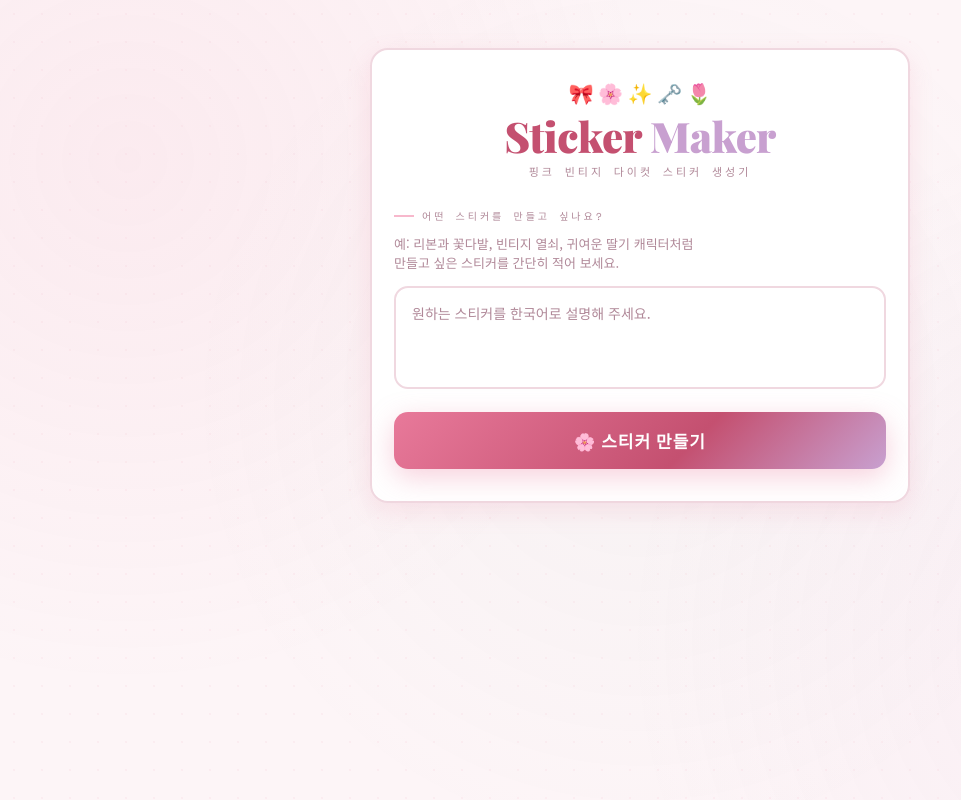
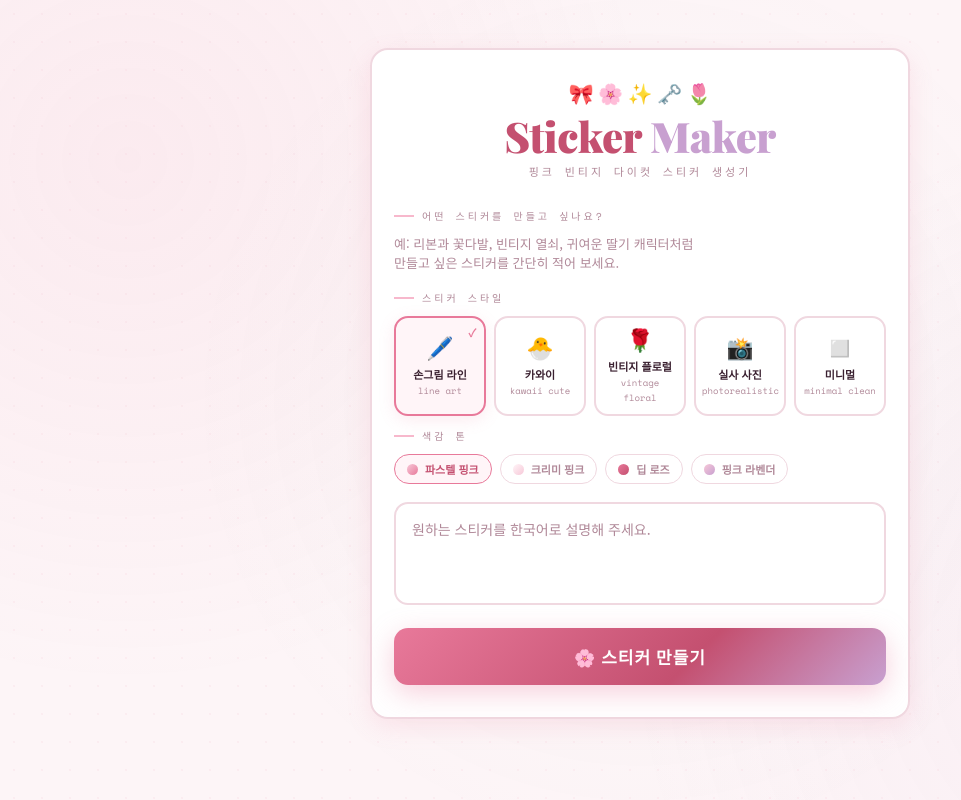
Before and after one commit to supeaichoi-lgtm/sticker-app, a React (Vite) app: page / in a window 1280 px wide. Shown: the whole page, without its empty margins (0-961 px from the left). Built offline with nearby package versions, Linux system fonts and the light colour scheme.

Commit message:
Add style and color selection

```diff
--- a/src/App.tsx
+++ b/src/App.tsx
@@ -5,10 +5,34 @@ type StickerResponse = {
 };
 
 export const App: React.FC = () => {
+  const [selectedStyles, setSelectedStyles] = useState<string[]>(['line art']);
+  const [selectedColors, setSelectedColors] = useState<string[]>([
+    'soft pastel pink and rose tones, blush pink, dusty rose',
+  ]);
   const [prompt, setPrompt] = useState('');
   const [image, setImage] = useState<string | null>(null);
   const [loading, setLoading] = useState(false);
   const [error, setError] = useState<string | null>(null);
+
+  const toggleStyle = (value: string) => {
+    setSelectedStyles((prev) =>
+      prev.includes(value)
+        ? prev.length === 1
+          ? prev
+          : prev.filter((v) => v !== value)
+        : [...prev, value],
+    );
+  };
+
+  const toggleColor = (value: string) => {
+    setSelectedColors((prev) =>
+      prev.includes(value)
+        ? prev.length === 1
+          ? prev
+          : prev.filter((v) => v !== value)
+        : [...prev, value],
+    );
+  };
 
   const handleGenerate = async () => {
     const trimmed = prompt.trim();
@@ -22,12 +46,23 @@ export const App: React.FC = () => {
     setImage(null);
 
     try {
+      const styleText =
+        selectedStyles.length > 0
+          ? `\n\nStyles: ${selectedStyles.join(', ')}`
+          : '';
+      const colorText =
+        selectedColors.length > 0
+          ? `\n\nColor tones: ${selectedColors.join(', ')}`
+          : '';
+
+      const fullPrompt = `${trimmed}${styleText}${colorText}`;
+
       const res = await fetch('https://ai-sticker-server.onrender.com/api/sticker', {
         method: 'POST',
         headers: {
           'Content-Type': 'application/json',
         },
-        body: JSON.stringify({ prompt: trimmed }),
+        body: JSON.stringify({ prompt: fullPrompt }),
       });
 
       if (!res.ok) {
@@ -66,6 +101,169 @@ export const App: React.FC = () => {
             <br />
             만들고 싶은 스티커를 간단히 적어 보세요.
           </p>
+          <p className="section-label" style={{ marginTop: 18 }}>
+            스티커 스타일
+          </p>
+          <div className="style-grid">
+            <button
+              type="button"
+              className={`style-card ${
+                selectedStyles.includes('line art') ? 'active' : ''
+              }`}
+              onClick={() => toggleStyle('line art')}
+            >
+              <span className="style-emoji">🖊️</span>
+              <span className="style-name">손그림 라인</span>
+              <span className="style-sub">line art</span>
+            </button>
+            <button
+              type="button"
+              className={`style-card ${
+                selectedStyles.includes('kawaii cute') ? 'active' : ''
+              }`}
+              onClick={() => toggleStyle('kawaii cute')}
+            >
+              <span className="style-emoji">🐣</span>
+              <span className="style-name">카와이</span>
+              <span className="style-sub">kawaii cute</span>
+            </button>
+            <button
+              type="button"
+              className={`style-card ${
+                selectedStyles.includes('vintage floral') ? 'active' : ''
+              }`}
+              onClick={() => toggleStyle('vintage floral')}
+            >
+              <span className="style-emoji">🌹</span>
+              <span className="style-name">빈티지 플로럴</span>
+              <span className="style-sub">vintage floral</span>
+            </button>
+            <button
+              type="button"
+              className={`style-card ${
+                selectedStyles.includes('photorealistic') ? 'active' : ''
+              }`}
+              onClick={() => toggleStyle('photorealistic')}
+            >
+              <span className="style-emoji">📸</span>
+              <span className="style-name">실사 사진</span>
+              <span className="style-sub">photorealistic</span>
+            </button>
+            <button
+              type="button"
+              className={`style-card ${
+                selectedStyles.includes('minimal clean') ? 'active' : ''
+              }`}
+              onClick={() => toggleStyle('minimal clean')}
+            >
+              <span className="style-emoji">◻️</span>
+              <span className="style-name">미니멀</span>
+              <span className="style-sub">minimal clean</span>
+            </button>
+          </div>
+
+          <p className="section-label" style={{ marginTop: 6 }}>
+            색감 톤
+          </p>
+          <div className="color-grid">
+            <button
+              type="button"
+              className={`color-chip ${
+                selectedColors.includes(
+                  'soft pastel pink and rose tones, blush pink, dusty rose',
+                )
+                  ? 'active'
+                  : ''
+              }`}
+              onClick={() =>
+                toggleColor(
+                  'soft pastel pink and rose tones, blush pink, dusty rose',
+                )
+              }
+            >
+              <span
+                className="dot"
+                style={{
+                  background:
+                    'linear-gradient(135deg,#f7c8d8,#e8799a)',
+                }}
+              />
+              파스텔 핑크
+            </button>
+            <button
+              type="button"
+              className={`color-chip ${
+                selectedColors.includes(
+                  'soft pastel pink with creamy ivory and warm white accents',
+                )
+                  ? 'active'
+                  : ''
+              }`}
+              onClick={() =>
+                toggleColor(
+                  'soft pastel pink with creamy ivory and warm white accents',
+                )
+              }
+            >
+              <span
+                className="dot"
+                style={{
+                  background:
+                    'linear-gradient(135deg,#fff5f8,#f7c8d8)',
+                }}
+              />
+              크리미 핑크
+            </button>
+            <button
+              type="button"
+              className={`color-chip ${
+                selectedColors.includes(
+                  'deep rose and mauve with muted dusty pink tones',
+                )
+                  ? 'active'
+                  : ''
+              }`}
+              onClick={() =>
+                toggleColor(
+                  'deep rose and mauve with muted dusty pink tones',
+                )
+              }
+            >
+              <span
+                className="dot"
+                style={{
+                  background:
+                    'linear-gradient(135deg,#e8799a,#c45070)',
+                }}
+              />
+              딥 로즈
+            </button>
+            <button
+              type="button"
+              className={`color-chip ${
+                selectedColors.includes(
+                  'pastel pink with soft lavender and lilac accents',
+                )
+                  ? 'active'
+                  : ''
+              }`}
+              onClick={() =>
+                toggleColor(
+                  'pastel pink with soft lavender and lilac accents',
+                )
+              }
+            >
+              <span
+                className="dot"
+                style={{
+                  background:
+                    'linear-gradient(135deg,#f7c8d8,#c8a0d0)',
+                }}
+              />
+              핑크 라벤더
+            </button>
+          </div>
+
           <textarea
             className="textarea"
             placeholder="원하는 스티커를 한국어로 설명해 주세요."
--- a/src/styles.css
+++ b/src/styles.css
@@ -126,6 +126,106 @@ body::after {
   margin: 0 0 14px;
   font-size: 13px;
   color: var(--muted);
+}
+
+.style-grid {
+  display: grid;
+  grid-template-columns: repeat(2, minmax(0, 1fr));
+  gap: 8px;
+  margin-bottom: 12px;
+}
+
+@media (min-width: 540px) {
+  .style-grid {
+    grid-template-columns: repeat(5, minmax(0, 1fr));
+  }
+}
+
+.style-card {
+  border: 2px solid var(--border);
+  border-radius: 14px;
+  padding: 10px 6px;
+  cursor: pointer;
+  text-align: center;
+  background: white;
+  transition: all 0.2s;
+  position: relative;
+}
+
+.style-card:hover {
+  border-color: var(--pink-light);
+  transform: translateY(-2px);
+  box-shadow: 0 6px 20px var(--shadow);
+}
+
+.style-card.active {
+  border-color: var(--pink);
+  background: #fff5f8;
+  box-shadow: 0 4px 16px var(--shadow);
+}
+
+.style-card.active::after {
+  content: '✓';
+  position: absolute;
+  top: 6px;
+  right: 8px;
+  font-size: 11px;
+  color: var(--pink);
+  font-weight: bold;
+}
+
+.style-emoji {
+  font-size: 22px;
+  margin-bottom: 4px;
+  display: block;
+}
+
+.style-name {
+  font-size: 11px;
+  font-weight: 600;
+  color: var(--text);
+  display: block;
+}
+
+.style-sub {
+  font-size: 9px;
+  color: var(--muted);
+  font-family: 'Space Mono', monospace;
+}
+
+.color-grid {
+  display: flex;
+  flex-wrap: wrap;
+  gap: 8px;
+  margin: 6px 0 18px;
+}
+
+.color-chip {
+  display: flex;
+  align-items: center;
+  gap: 7px;
+  padding: 6px 12px;
+  border: 1.5px solid var(--border);
+  border-radius: 20px;
+  cursor: pointer;
+  font-size: 11px;
+  font-weight: 600;
+  background: white;
+  color: var(--muted);
+  transition: all 0.2s;
+}
+
+.color-chip .dot {
+  width: 11px;
+  height: 11px;
+  border-radius: 50%;
+  flex-shrink: 0;
+}
+
+.color-chip.active {
+  border-color: var(--pink);
+  color: var(--pink-deep);
+  background: #fff5f8;
 }
 
 .textarea {
```
